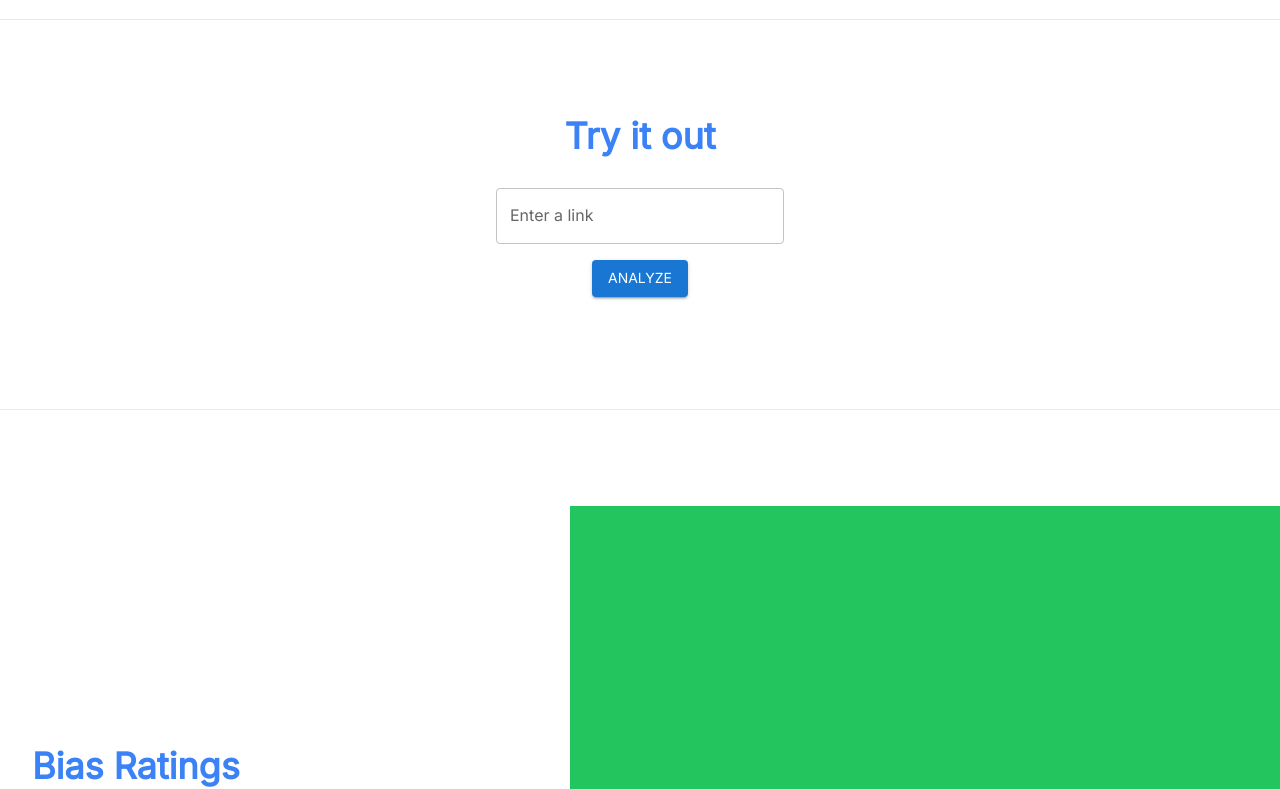
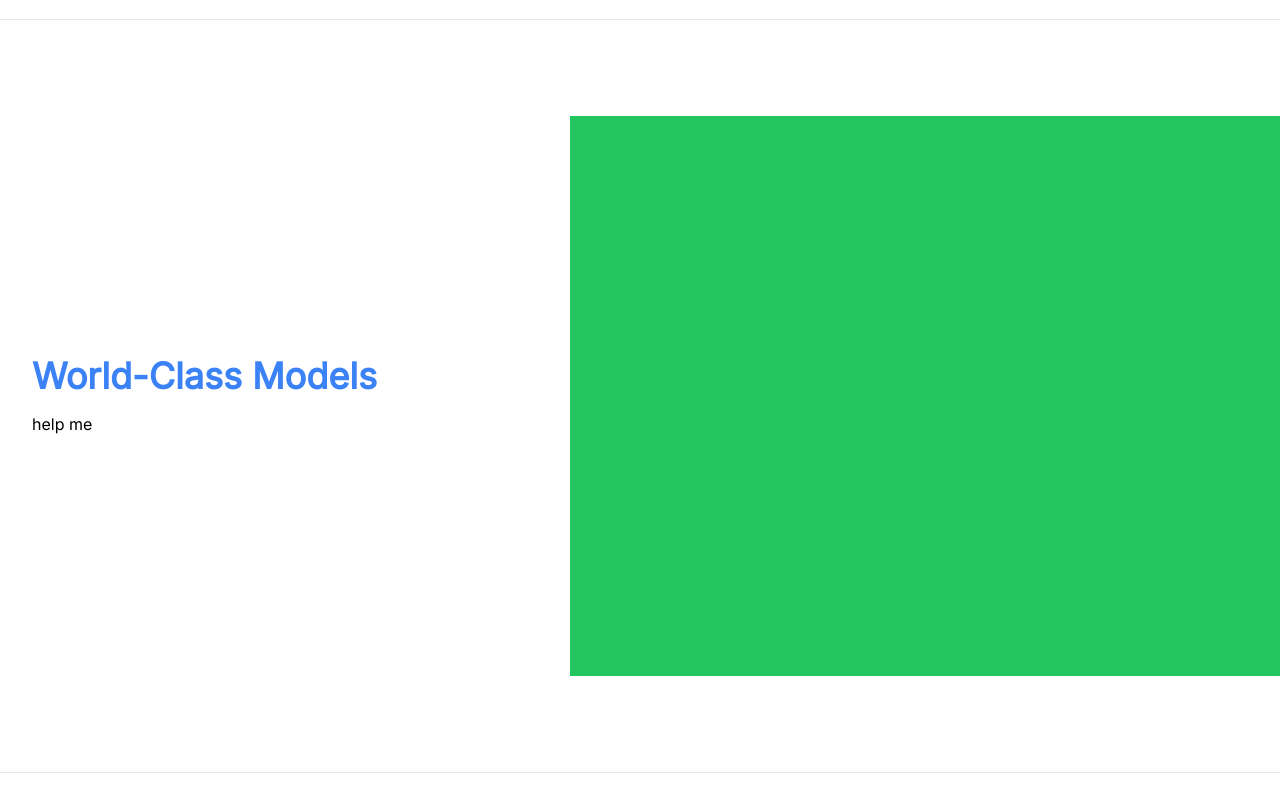
Before and after one commit to PoliticaAI/frontend, a React (Vite) app: page / in a window 1280 px wide. Shown: the part 773-1562 px from the top of the page. Built offline with nearby package versions, Linux system fonts and the light colour scheme.

Commit message:
removed tryoutpanel, updated styles & panel2

```diff
--- a/src/pages/HomePage/Panel1.tsx
+++ b/src/pages/HomePage/Panel1.tsx
@@ -8,7 +8,7 @@ const ExtensionFrame = () => {
   return (
     <iframe
       src="http://127.0.0.1:5172?embedded"
-      className="w-[400px] h-[500px] overflow-hidden border-1 border-solid border-slate-300 rounded-lg"
+      className="w-[400px] h-[500px] xl:w-[500px] xl:h-[750px] overflow-hidden border-1 border-solid border-slate-300 rounded-lg"
     />
   );
 };
--- a/src/pages/HomePage/Panel2.tsx
+++ b/src/pages/HomePage/Panel2.tsx
@@ -5,11 +5,11 @@ const Panel2 = () => {
     <div className="h-[calc(100vh-500px)] min-h-[35rem] w-full max-w-[95rem] flex">
       <div className="w-2/5 flex flex-col justify-center mr-8 p-8">
         <Typography className="text-4xl text-blue-500 font-bold mb-4">
-          Bias Ratings
+          World-Class Models
         </Typography>
 
         <Typography>
-          Get instant political leaning ratings on any article, any time.
+          help me
         </Typography>
       </div>
       <div className="w-3/5 flex items-center justify-center bg-green-500"></div>
--- a/src/pages/HomePage/TryOutPanel.tsx
+++ /dev/null
@@ -1,127 +0,0 @@
-import React, { useState, useEffect } from "react";
-import { Button, LinearProgress, TextField, Typography } from "@mui/material";
-import { startAnalysis, checkAnalysisStatus, ArticleAnalysis } from "../../api/analysis.api";
-
-const TryOutPanel = () => {
-  const [link, setLink] = useState("");
-  const [isLoading, setIsLoading] = useState(false);
-  const [data, setData] = useState<ArticleAnalysis | null>(null);
-  const [progress, setProgress] = useState<number | null>(null);
-
-  useEffect(() => {
-    const processId = localStorage.getItem("process_id");
-
-    if (processId && isLoading) {
-      const intervalId = setInterval(() => {
-        checkAnalysisStatus()
-          .then((statusData) => {
-            if (statusData.result) {
-              setData(statusData.result);
-              setIsLoading(false);
-              clearInterval(intervalId);
-            } else {
-              console.log("Analysis status:", statusData.status);
-              setProgress(statusData.progress);
-            }
-          })
-          .catch((error) => {
-            console.error("Error checking analysis status:", error);
-          });
-      }, 1000);
-    }
-  }, [isLoading]);
-
-  const handleAnalyzeClick = () => {
-    setProgress(0);
-    setIsLoading(true);
-
-    startAnalysis(link)
-      .then((startData) => {
-        localStorage.setItem("process_id", startData.process_id);
-      })
-      .catch((error) => {
-        console.error("Error starting analysis:", error);
-        setIsLoading(false);
-      });
-  };
-
-  return (
-    <div className=" w-full max-w-[95rem] flex flex-col items-center">
-      <Typography className="text-4xl text-blue-500 font-bold mb-8">
-        Try it out
-      </Typography>
-
-      <TextField
-        className="w-72 mb-4"
-        label="Enter a link"
-        variant="outlined"
-        value={link}
-        onChange={(e) => setLink(e.target.value)}
-      />
-
-      <Button
-        variant="contained"
-        color="primary"
-        onClick={handleAnalyzeClick}
-        disabled={isLoading}
-        className="mb-4"
-      >
-        {isLoading ? "Analyzing..." : "Analyze"}
-      </Button>
-
-      {isLoading && (
-        <LinearProgress
-          variant="determinate"
-          value={progress ? (progress + 1) * 20 : 0}
-          className="h-8 w-96"
-        />
-      )}
-
-      {data && (
-        <div>
-          <Typography variant="h5">Analysis Result</Typography>
-          {/* Display your data here */}
-          <Typography>{JSON.stringify(data, null, 2)}</Typography>
-        </div>
-      )}
-    </div>
-    // <div>
-    //   <TextField
-    //     fullWidth
-    //     label="Enter a Link"
-    //     variant="outlined"
-    //     value={link}
-    //     onChange={(e) => setLink(e.target.value)}
-    //   />
-    //   <br />
-    //   <Button
-    //     variant="contained"
-    //     color="primary"
-    //     onClick={handleAnalyzeClick}
-    //     disabled={isLoading}
-    //   >
-    //     {isLoading ? (
-    //       <>
-    //         {progress !== null ? (
-    //           <LinearProgress variant="determinate" value={progress * 25} />
-    //         ) : (
-    //           <LinearProgress />
-    //         )}
-    //       </>
-    //     ) : (
-    //       "Analyze"
-    //     )}
-    //   </Button>
-
-    //   {data && (
-    //     <div>
-    //       <h2>Analysis Result</h2>
-    //       {/* Display your data here */}
-    //       <pre>{JSON.stringify(data, null, 2)}</pre>
-    //     </div>
-    //   )}
-    // </div>
-  );
-};
-
-export default TryOutPanel;
--- a/src/pages/HomePage/index.tsx
+++ b/src/pages/HomePage/index.tsx
@@ -17,8 +17,6 @@ const HomePage = () => {
       <div className="flex flex-col items-center space-y-24">
         <Panel1 />
         <Break />
-        <TryOutPanel />
-        <Break />
         <Panel2 />
         <FooterComponent />
       </div>
```
Also changed, not shown: src/App.tsx (+0 -11 lines).
